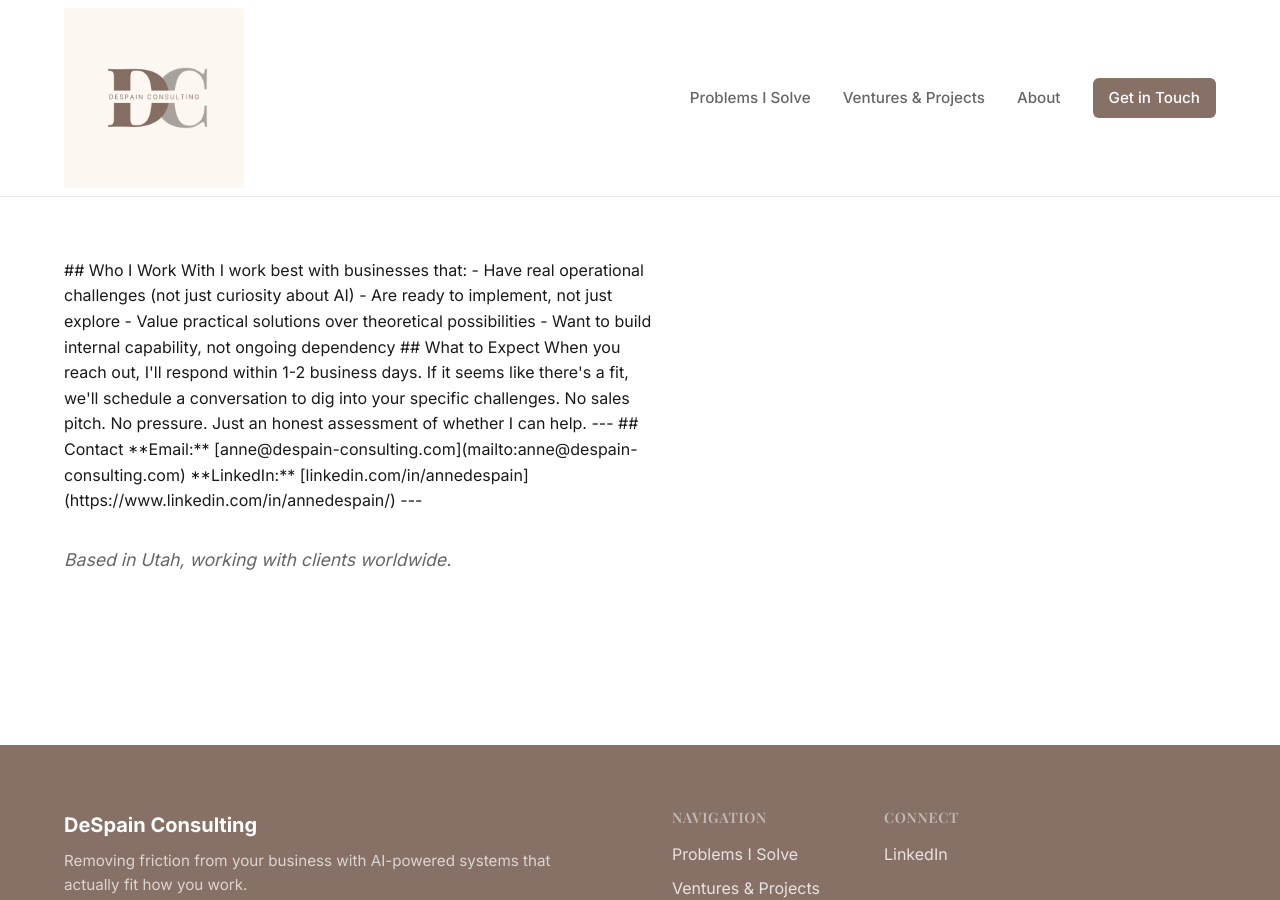
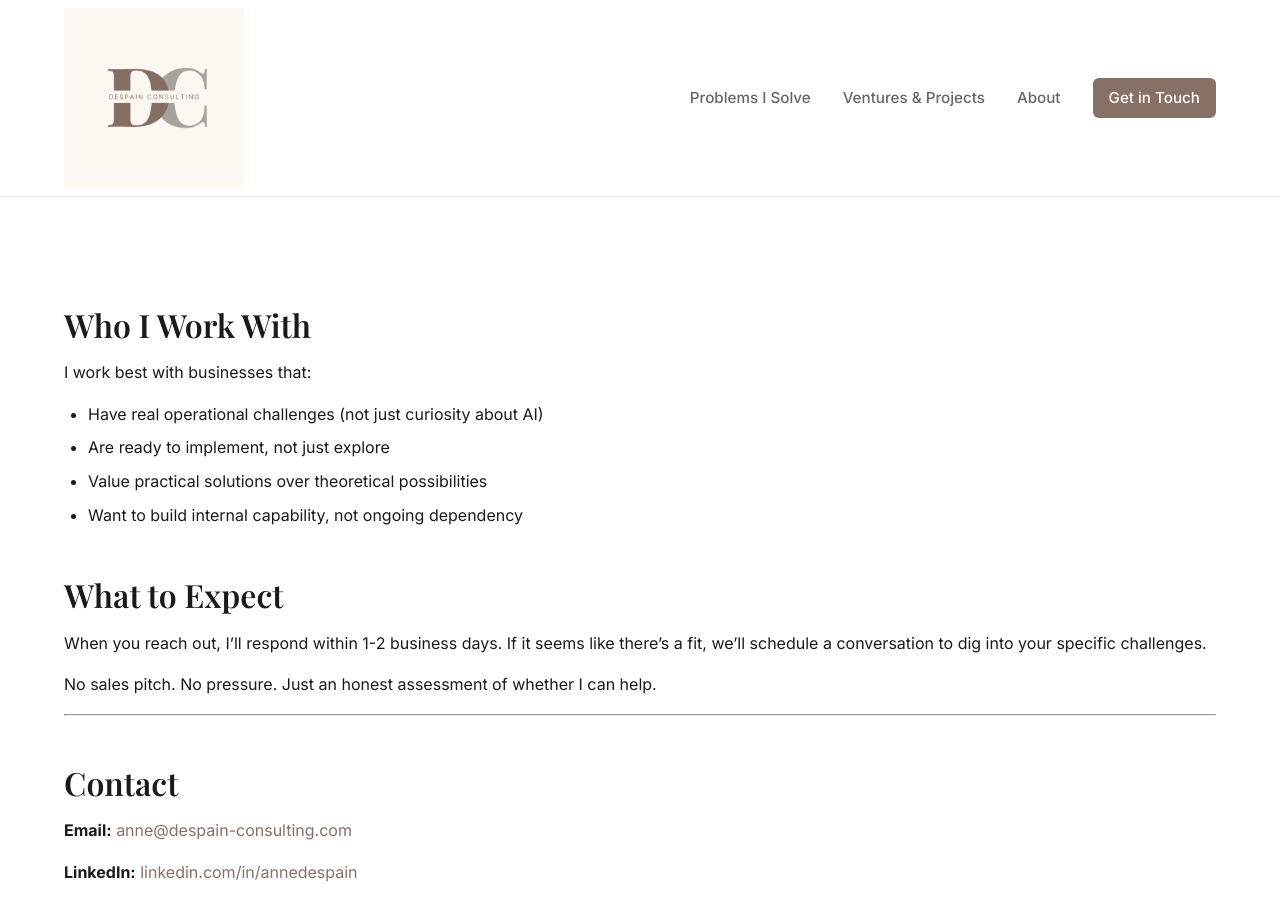
Before and after one commit to adespain70-ui/despain-consulting-site, a Jekyll site: the page built from contact.md, in a window 1280 px wide and 900 px high, scrolled down 216 px. Built offline with Jekyll 4.4.1, drawn with Linux system fonts in a browser that asks for light colours.

Commit message:
Fix contact page markdown rendering

```diff
--- a/contact.md
+++ b/contact.md
@@ -3,8 +3,6 @@ layout: page
 title: Get in Touch
 subtitle: Let's talk about removing friction from your business
 ---
-
-<div class="contact-info">
 
 ## Who I Work With
 
@@ -31,6 +29,4 @@ No sales pitch. No pressure. Just an honest assessment of whether I can help.
 
 ---
 
-<p style="color: var(--color-text-light); font-style: italic; margin-top: 2rem;">Based in Utah, working with clients worldwide.</p>
-
-</div>
+*Based in Utah, working with clients worldwide.*
```
